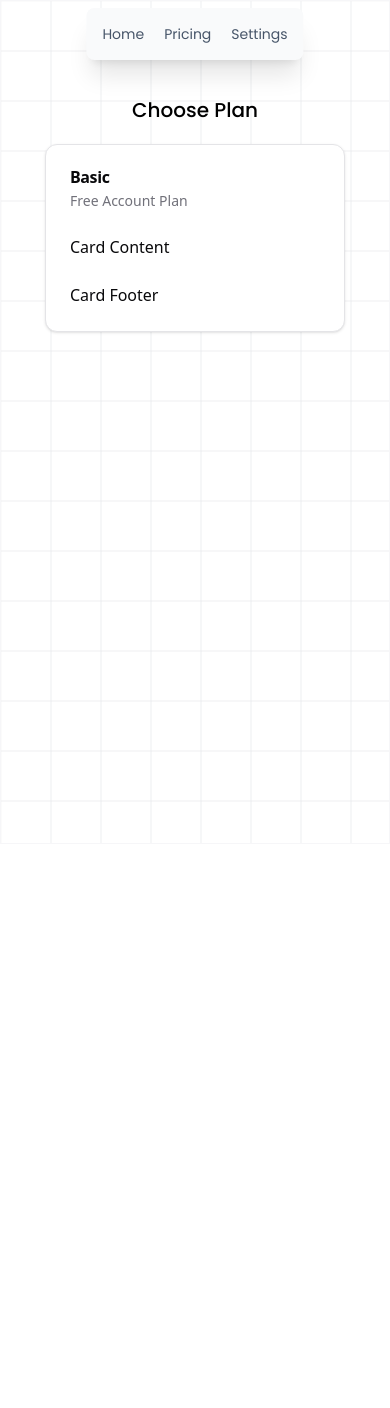
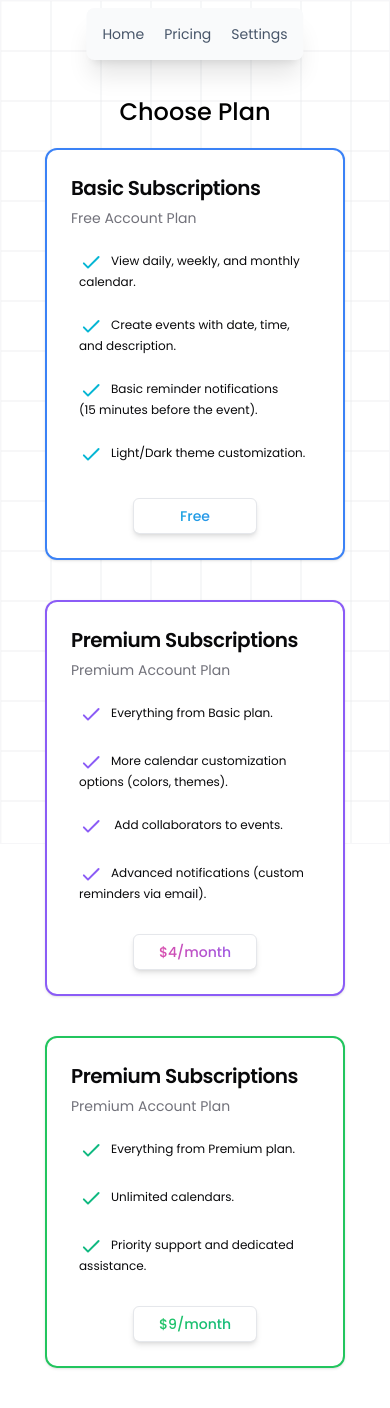
Before and after one commit to FullStacKiki/Taskmaster-react, a React (Vite) app: page /pricing in a window 390 px wide. Shown: the top 1408 px of the page. Before the commit the page ends 844 px from the top, so only its background shows below. Built offline with nearby package versions, Linux system fonts and the light colour scheme.

Commit message:
Pricing for Mobiles

```diff
--- a/src/Pages/Pricing.jsx
+++ b/src/Pages/Pricing.jsx
@@ -9,26 +9,77 @@ import {
     CardHeader,
     CardTitle,
   } from "@/components/ui/card"
+  import CheckRoundedIcon from '@mui/icons-material/CheckRounded';
+import { Button } from "../Components/ui/button";
 const Pricing = () => {
   return (
     <>
     <InteractiveGridPattern   className="opacity-30 -z-50"/>
       <Bar/>
     <div className="mt-24">
-      <h1 className="text-center mb-5 font-body font-medium text-xl">Choose Plan</h1>
-      <Card className="min-w-[300px] w-1/2 mx-auto">
+      <h1 className="text-center mb-5 font-body font-medium text-2xl">Choose Plan</h1>
+      <Card className="min-w-[300px] w-1/2 mx-auto border-2 border-blue-500">
         <CardHeader>
-            <CardTitle>Basic</CardTitle>
-            <CardDescription>Free Account Plan</CardDescription>
+            <CardTitle className="font-body text-xl">Basic Subscriptions</CardTitle>
+            <CardDescription className="font-body">Free Account Plan</CardDescription>
         </CardHeader>
         <CardContent>
-            <p>
-            Card Content</p>
+            <p className="text-xs font-body mt-[-10px] p-2">
+            <CheckRoundedIcon className="text-cyan-500 mr-2"/>View daily, weekly, and monthly calendar.</p>
+            <p className="text-xs font-body mt-2 p-2">
+            <CheckRoundedIcon className="text-cyan-500 mr-2"/>Create events with date, time, and description.</p>
+            <p className="text-xs font-body mt-2 p-2">
+            <CheckRoundedIcon className="text-cyan-500 mr-2"/>Basic reminder notifications <br/> (15 minutes before the event).</p>
+            <p className="text-xs font-body mt-2 p-2">
+            <CheckRoundedIcon className="text-cyan-500 mr-2"/>Light/Dark theme customization.</p>
         </CardContent>
         <CardFooter>
-            <p>Card Footer</p>
+            <Button className="border font-body w-1/2 mx-auto shadow-md text-transparent bg-clip-text bg-gradient-to-r from-cyan-500 to-blue-500">Free</Button>
         </CardFooter>
         </Card>
+        <Card className="min-w-[300px] w-1/2 mx-auto mt-10 border-2 border-violet-500">
+        <CardHeader>
+            <CardTitle className="font-body text-xl">Premium Subscriptions</CardTitle>
+            <CardDescription className="font-body">Premium Account Plan</CardDescription>
+        </CardHeader>
+        <CardContent>
+            <p className="text-xs font-body mt-[-10px] p-2">
+            <CheckRoundedIcon className="text-violet-500 mr-2"/>Everything from Basic plan.</p>
+            <p className="text-xs font-body mt-2 p-2">
+            <CheckRoundedIcon className="text-violet-500 mr-2"/>More calendar customization options (colors, themes).</p>
+            <p className="text-xs font-body mt-2 p-2">
+            <CheckRoundedIcon className="text-violet-500 mr-2"/> Add collaborators to events.</p>
+            <p className="text-xs font-body mt-2 p-2">
+            <CheckRoundedIcon className="text-violet-500 mr-2"/>Advanced notifications (custom reminders via email).
+</p>
+        </CardContent>
+        <CardFooter>
+            <Button className="border font-body w-1/2 mx-auto shadow-md text-transparent bg-clip-text bg-gradient-to-r from-pink-500 to-violet-500">$4/month</Button>
+        </CardFooter>
+        </Card>
+
+        <Card className="min-w-[300px] w-1/2 mx-auto mt-10 border-2 border-green-500">
+        <CardHeader>
+            <CardTitle className="font-body text-xl">Premium Subscriptions</CardTitle>
+            <CardDescription className="font-body">Premium Account Plan</CardDescription>
+        </CardHeader>
+        <CardContent>
+            <p className="text-xs font-body mt-[-10px] p-2">
+            <CheckRoundedIcon className="text-emerald-500 mr-2"/>Everything from Premium plan.</p>
+            <p className="text-xs font-body mt-2 p-2">
+            <CheckRoundedIcon className="text-emerald-500 mr-2"/>Unlimited calendars.</p>
+            <p className="text-xs font-body mt-2 p-2">
+            <CheckRoundedIcon className="text-emerald-500 mr-2"/>Priority support and dedicated assistance.</p>
+
+        </CardContent>
+        <CardFooter>
+            <Button className="border font-body w-1/2 mx-auto shadow-md text-transparent bg-clip-text bg-gradient-to-r from-green-500 to-emerald-500">$9/month</Button>
+        </CardFooter>
+        </Card>
+        <br/>
+        <br/>
+        <br/>
+        <br/>
     </div>
     </>
   )
```
Also changed, not shown: package.json (+10 -0 lines), 1 other file (tests, documents, lock files or other folders).
